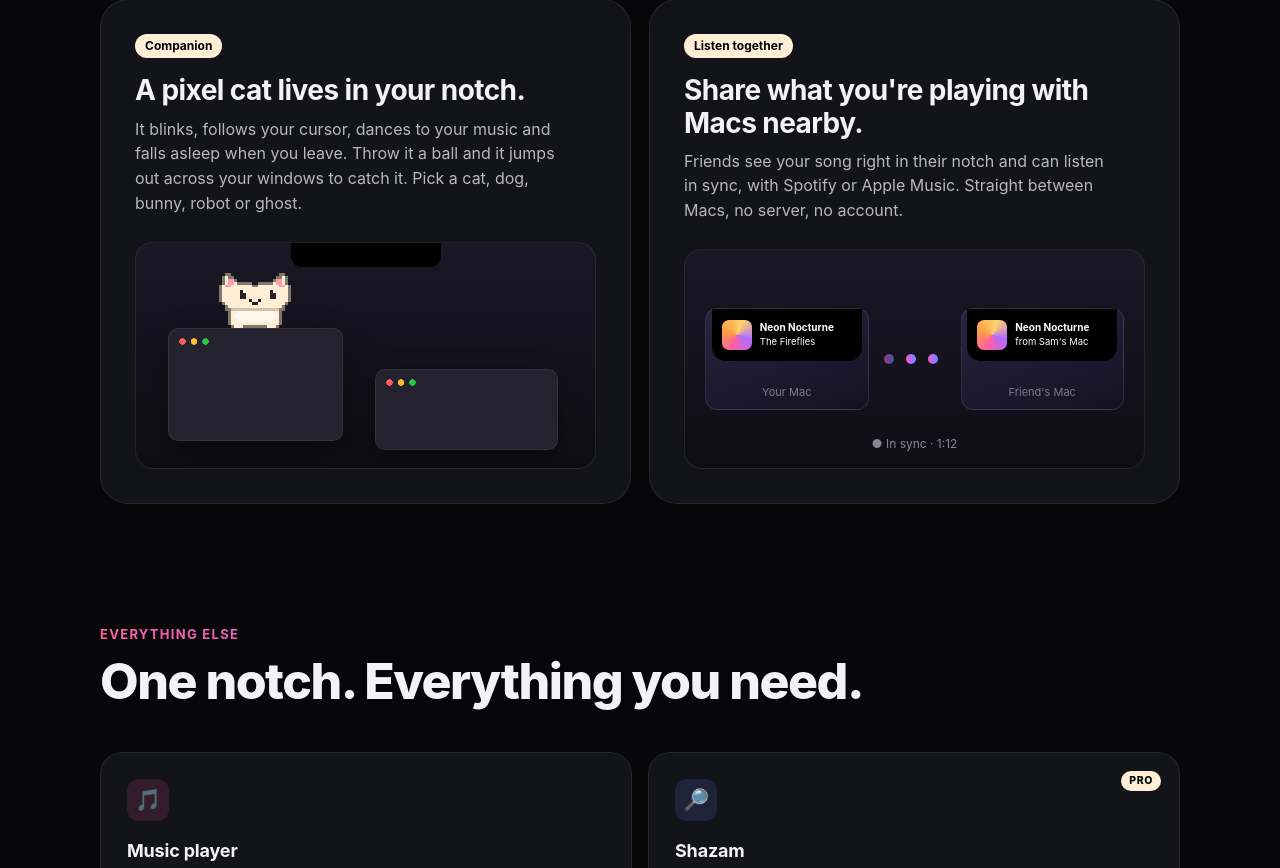
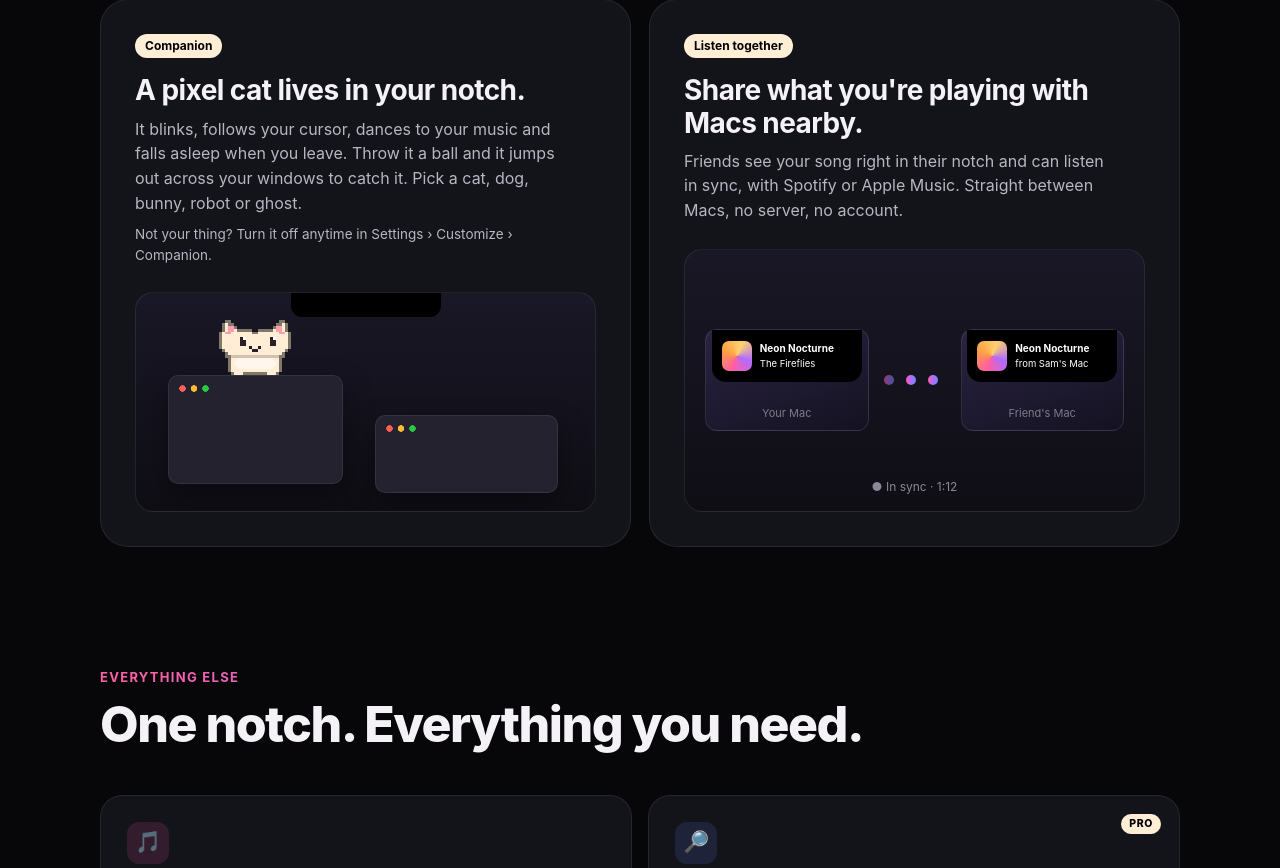
Before and after one commit to Zerdoxy741/dormer, a plain HTML site: page docs/index.html in a window 1280 px wide. Shown: the part 2216-3084 px from the top of the page. Drawn offline with Linux system fonts and the light colour scheme; animation ran at ten frames a second.

Commit message:
Explain how to turn off the companion
Co-Authored-By: Claude Opus 5.5 <noreply@anthropic.com>

```diff
--- a/docs/index.html
+++ b/docs/index.html
@@ -450,6 +450,7 @@ footer a:hover{color:var(--ink)}
         <span class="tag"><span lang="en">Companion</span><span lang="fr">Compagnon</span></span>
         <h3><span lang="en">A pixel cat lives in your notch.</span><span lang="fr">Un chat en pixels vit dans ta notch.</span></h3>
         <p><span lang="en">It blinks, follows your cursor, dances to your music and falls asleep when you leave. Throw it a ball and it jumps out across your windows to catch it. Pick a cat, dog, bunny, robot or ghost.</span><span lang="fr">Il cligne des yeux, suit ta souris, danse sur ta musique et s'endort quand tu t'en vas. Lance-lui une balle : il sort et saute de fenêtre en fenêtre pour l'attraper. Chat, chien, lapin, robot ou fantôme.</span></p>
+        <p style="font-size:13.5px;margin-top:8px"><span lang="en">Not your thing? Turn it off anytime in Settings › Customize › Companion.</span><span lang="fr">Pas ton truc ? Désactive-le quand tu veux dans Réglages › Personnalisation › Compagnon.</span></p>
         <div class="stage" id="catStage">
           <div class="mini"></div>
           <div class="win" style="left:7%;top:38%;width:38%;height:50%"></div>
@@ -550,6 +551,7 @@ footer a:hover{color:var(--ink)}
       <details><summary><span lang="en">Does it work on my Mac?</span><span lang="fr">Est-ce que ça marche sur mon Mac ?</span></summary><p><span lang="en">Dormer is made for MacBooks with a notch running macOS 14.2 (Sonoma) or later.</span><span lang="fr">Dormer est fait pour les MacBook avec encoche, sous macOS 14.2 (Sonoma) ou plus récent.</span></p></details>
       <details><summary><span lang="en">How does the free trial work?</span><span lang="fr">Comment marche l'essai gratuit ?</span></summary><p><span lang="en">Pro features are on for 14 days after you first open Dormer. After that, the free features keep working and you can unlock Pro with a license key.</span><span lang="fr">Les fonctions Pro sont actives 14 jours après la première ouverture. Ensuite, les fonctions gratuites continuent de marcher et tu peux débloquer Pro avec une clé de licence.</span></p></details>
       <details><summary><span lang="en">How many Macs can I use my license on?</span><span lang="fr">Sur combien de Mac puis-je utiliser ma licence ?</span></summary><p><span lang="en">One license activates one Mac. Moving to a new Mac? Deactivate it in Dormer's settings first, then activate it on the new one.</span><span lang="fr">Une licence active un Mac. Tu changes de Mac ? Désactive-la d'abord dans les réglages de Dormer, puis active-la sur le nouveau.</span></p></details>
+      <details><summary><span lang="en">Can I turn off the companion?</span><span lang="fr">Je peux enlever le compagnon ?</span></summary><p><span lang="en">Yes. Open Settings › Customize › Companion and switch off “Notch companion”. You can also keep it in the notch but stop it from walking on your windows.</span><span lang="fr">Oui. Ouvre Réglages › Personnalisation › Compagnon et désactive « Compagnon dans la notch ». Tu peux aussi le garder dans la notch sans qu'il se promène sur tes fenêtres.</span></p></details>
       <details><summary><span lang="en">Is my data private?</span><span lang="fr">Mes données restent-elles privées ?</span></summary><p><span lang="en">Yes. Clipboard history stays in memory on your Mac and is never sent anywhere. Listen together talks directly between nearby Macs, without a server.</span><span lang="fr">Oui. L'historique du presse-papiers reste en mémoire sur ton Mac et n'est jamais envoyé. L'écoute à plusieurs passe directement entre les Mac proches, sans serveur.</span></p></details>
       <details><summary><span lang="en">How do I update?</span><span lang="fr">Comment mettre à jour ?</span></summary><p><span lang="en">Updates are built in: open settings › Updates › Check for updates. Your settings are kept.</span><span lang="fr">Les mises à jour sont intégrées : réglages › Mises à jour › Rechercher les mises à jour. Tes réglages sont gardés.</span></p></details>
       <details><summary><span lang="en">How do I quit Dormer?</span><span lang="fr">Comment quitter Dormer ?</span></summary><p><span lang="en">Right-click the notch › Quit Dormer.</span><span lang="fr">Clic droit sur la notch › Quitter Dormer.</span></p></details>
@@ -882,7 +884,7 @@ function drawCat(cv, eyes){ // eyes: 'open' | 'left' | 'right' | 'closed' | 'hap
   const path=[0,1,2,1,0], seg=1.5, hop=.55;
   const t0=performance.now();
   function frame(now){
-    const S=spots(), t=((now-t0)/1000)%(seg*(path.length-1)), k=Math.floor(t/seg), f=t-k*seg;
+    const S=spots(), t=(Math.max(0,now-t0)/1000)%(seg*(path.length-1)), k=Math.floor(t/seg), f=t-k*seg;
     const a=S[path[k]], b=S[path[k+1]];
     let x,y,eyes='open',sq=1;
     if (f<seg-hop){ x=a.x; y=a.y; eyes=(f%1.2<.1)?'closed':(b.x<a.x?'left':'right'); sq=1+.04*Math.sin(f*8); }
```
